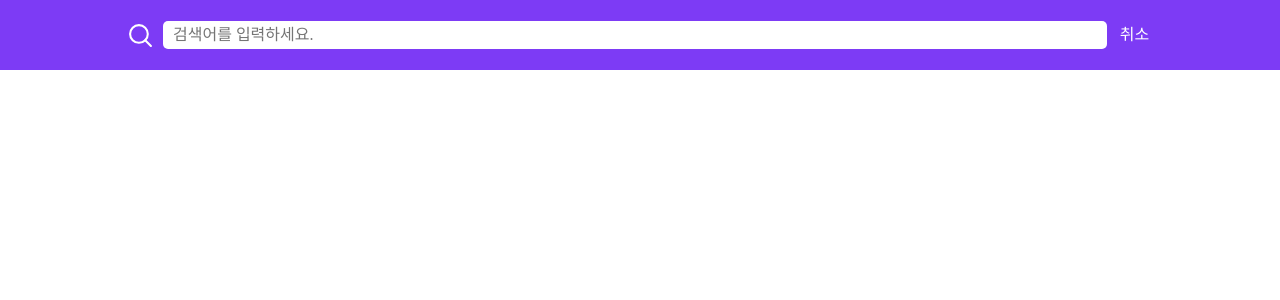
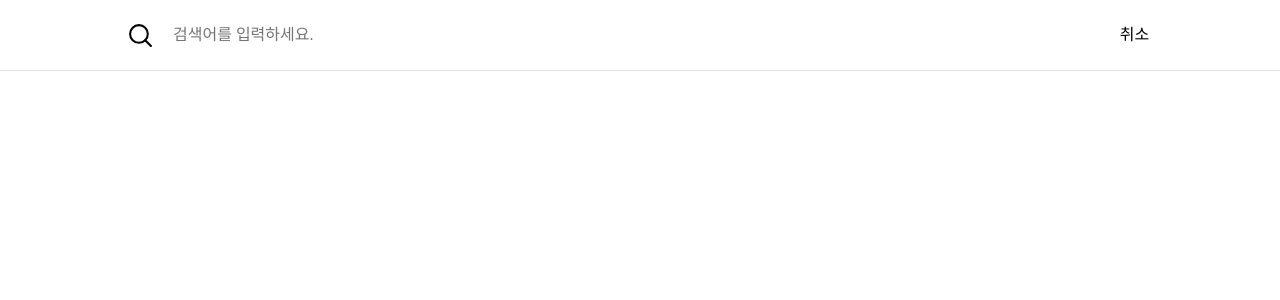
Before and after one commit to OhRaeKyu/09-market, a React app: page /search in a window 1280 px wide. Shown: the top 300 px of the page. Built offline with nearby package versions, Linux system fonts and the light colour scheme; a web font is replaced by a local one.

Commit message:
:recycle: header css 수정

```diff
--- a/src/pages/MainPage/MainPageHeader.tsx
+++ b/src/pages/MainPage/MainPageHeader.tsx
@@ -54,8 +54,9 @@ const HeaderWrap = styled.header<{ hide: boolean }>`
   position: fixed;
   top: 0;
   width: 100%;
-  background-color: ${PALLETS.PURPLE};
-  color: ${PALLETS.WHITE};
+  background-color: ${PALLETS.WHITE};
+  color: ${PALLETS.PURPLE};
+  border-bottom: 1px solid rgba(0, 0, 0, 0.1);
   transition: all 0.3s;
   z-index: 9999;
   ${(props) => props.hide && 'transform: translateY(-100px)'}
--- a/src/pages/SearchPage/SearchHeader.tsx
+++ b/src/pages/SearchPage/SearchHeader.tsx
@@ -47,8 +47,8 @@ const SearchHeaderWrap = styled.header`
   position: fixed;
   top: 0;
   width: 100%;
-  background-color: ${PALLETS.PURPLE};
-  color: ${PALLETS.WHITE};
+  background-color: ${PALLETS.WHITE};
+  border-bottom: 1px solid rgba(0, 0, 0, 0.1);
 
   z-index: 9999;
 `;
@@ -107,5 +107,4 @@ const SearchInput = styled.input`
 
 const CancelButton = styled.button`
   width: 35px;
-  color: ${PALLETS.WHITE};
 `;
--- a/src/pages/SignInPage/SingInForm.tsx
+++ b/src/pages/SignInPage/SingInForm.tsx
@@ -81,9 +81,11 @@ const Form = styled.form`
   padding: 20px 10px;
 
   input {
+    box-sizing: border-box;
     border: 1px solid ${PALLETS.LIGHT_GRAY};
     padding: 10px;
     margin-bottom: 10px;
+    width: 80vw;
   }
 `;
 
```
Also changed, not shown: src/images/search.svg, src/images/searchPurple.svg (deleted).
